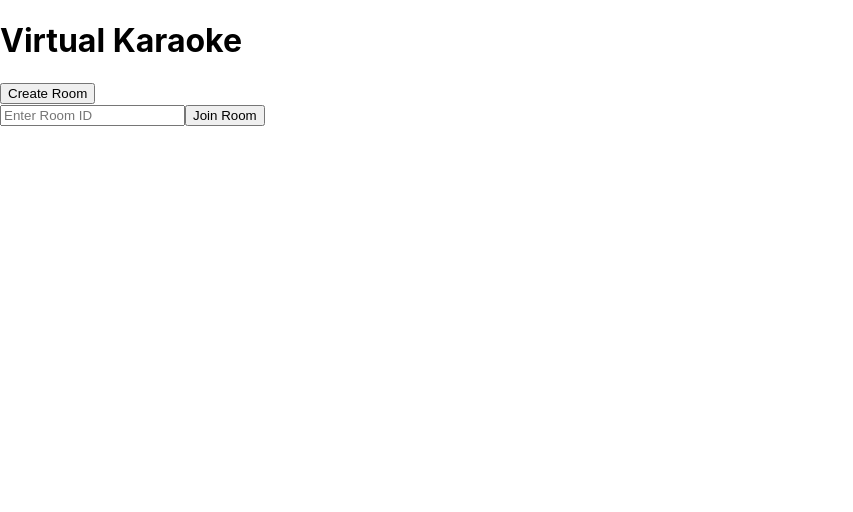
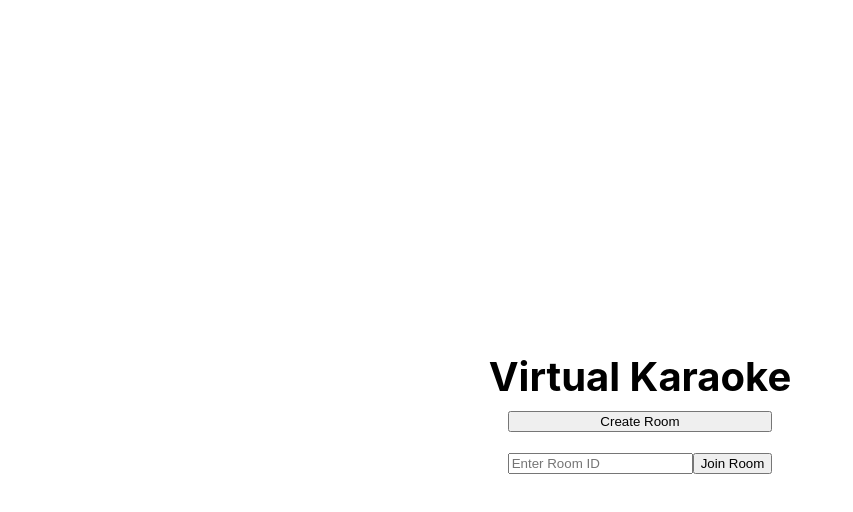
Before and after one commit to SvastikP/Virtual-Karaoke, a React (Create React App) app in the folder Implementation Project/Virtual Karaoke/client/: page / in a window 1280 px wide. Shown: the top 512 px of the page, without its empty margins (0-853 px from the left). Built offline with nearby package versions, Linux system fonts and the light colour scheme.

Commit message:
Center UI components

```diff
--- a/Implementation Project/Virtual Karaoke/client/src/App.css
+++ b/Implementation Project/Virtual Karaoke/client/src/App.css
@@ -1,19 +1,20 @@
+body {
+  margin: 0;
+}
+
 .homeContainer {
+  height: 100vh;
   display: flex;
   flex-direction: column;
   align-items: center;
   justify-content: center;
-  height: 100vh;
   text-align: center;
 }
 
 .title {
-  position: absolute;
-  top: 20px;
-  left: 50%;
-  transform: translateX(-50%);
   font-size: 2.5rem;
   font-weight: bold;
+  margin-bottom: 10px;
 }
 
 .buttonContainer {
--- a/Implementation Project/Virtual Karaoke/client/src/App.js
+++ b/Implementation Project/Virtual Karaoke/client/src/App.js
@@ -1,4 +1,5 @@
 import { BrowserRouter, Routes, Route } from "react-router-dom";
+import "./App.css";
 import Home from "./pages/home";
 import Room from "./pages/room";
 
```
